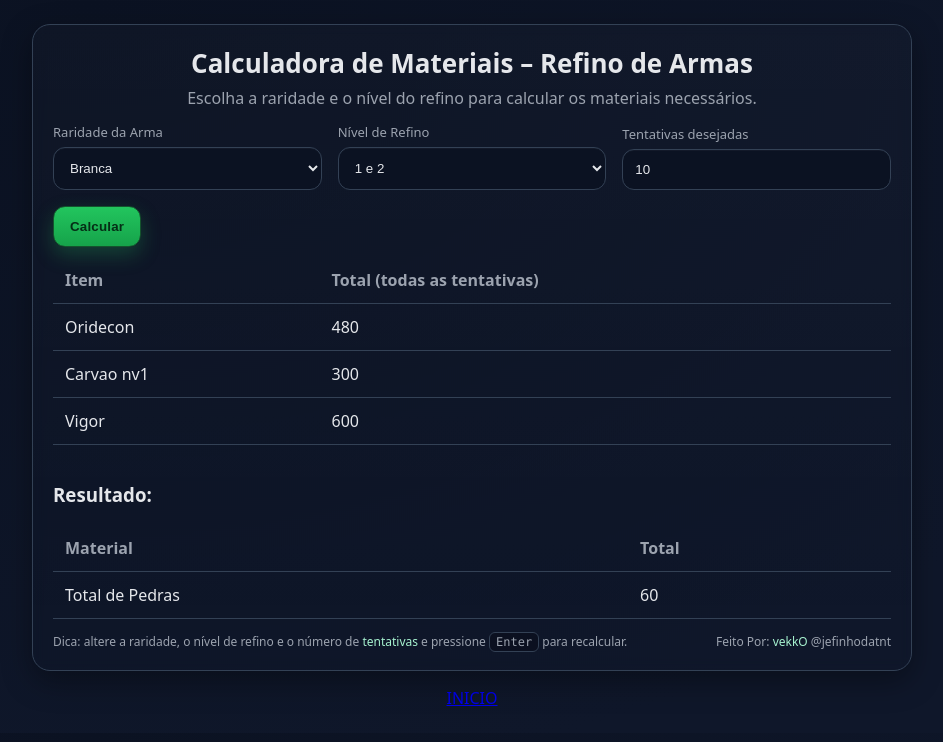
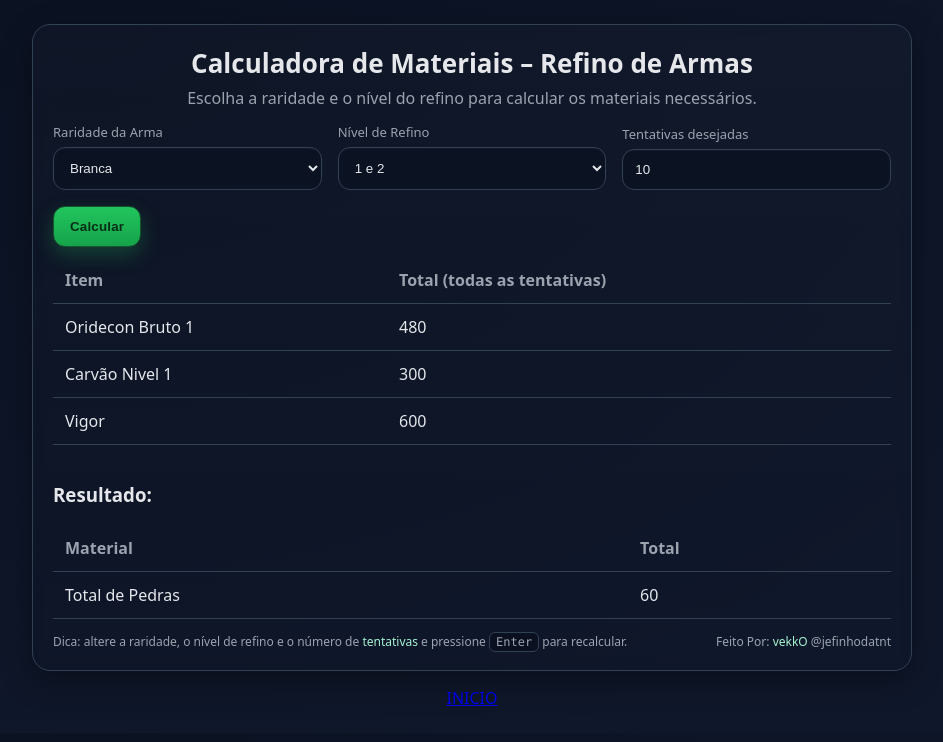
Before and after one commit to jefinhodatnt/rox-calculator, a plain HTML site: page arma/arma.html in a window 1280 px wide. Shown: the whole page, without its empty margins (168-1111 px from the left). Drawn offline with Linux system fonts and the light colour scheme.

Commit message:
Update arma.html

```diff
--- a/arma/arma.html
+++ b/arma/arma.html
@@ -177,7 +177,7 @@
     const custos = {
       branca: { '1-2': 6,  '3-4': 12, '5-6': 6, '7-8': 12 },
       azul:   { '1-2': 12, '3-4': 24, '5-6': 12, '7-8': 24 },
-      roxa:   { '1-2': 24, '3-4': 48, '5-6': 24, '7-8': 48 },
+      roxa:   { '1-2': 24, '3-4': 36, '5-6': 24, '7-8': 48 },
       dourada:{ '1-2': 24, '3-4': 48, '5-6': 24, '7-8': 48 }
     };
 
@@ -185,22 +185,22 @@
     // (mude os nomes aqui conforme necessário)
     const materiaisPorNivel = {
       '1-2': {
-        principal: { nome: 'Oridecon ',        mult: 8 },
-        peixe:     { nome: 'Carvao nv1',       mult: 5 },
+        principal: { nome: 'Oridecon Bruto 1',        mult: 8 },
+        peixe:     { nome: 'Carvão Nivel 1',       mult: 5 },
         vigor:     { nome: 'Vigor',         mult: 10 },
       },
       '3-4': {
-        principal: { nome: 'Oridecon ',        mult: 8 },
-        peixe:     { nome: 'Carvao nv1',       mult: 5 },
+        principal: { nome: 'Oridecon Bruto 1 ',        mult: 8 },
+        peixe:     { nome: 'Carvão Nivel 1',       mult: 5 },
         vigor:     { nome: 'Vigor',         mult: 10 },
       },
       '5-6': {
-        principal: { nome: 'Oridecon Enriquecido', mult: 7 },
+        principal: { nome: 'Oridecon Bruto 2', mult: 7 },
         peixe:     { nome: 'Peixe-Luz',            mult: 9 },
         vigor:     { nome: 'Vigor',              mult: 10 },
       },
       '7-8': {
-        principal: { nome: 'Oridecon Enriquecido', mult: 7 },
+        principal: { nome: 'Oridecon Bruto 2', mult: 7 },
         peixe:     { nome: 'Peixe-Luz',          mult: 9 },
         vigor:     { nome: 'Vigor',              mult: 10 },
       }
```
